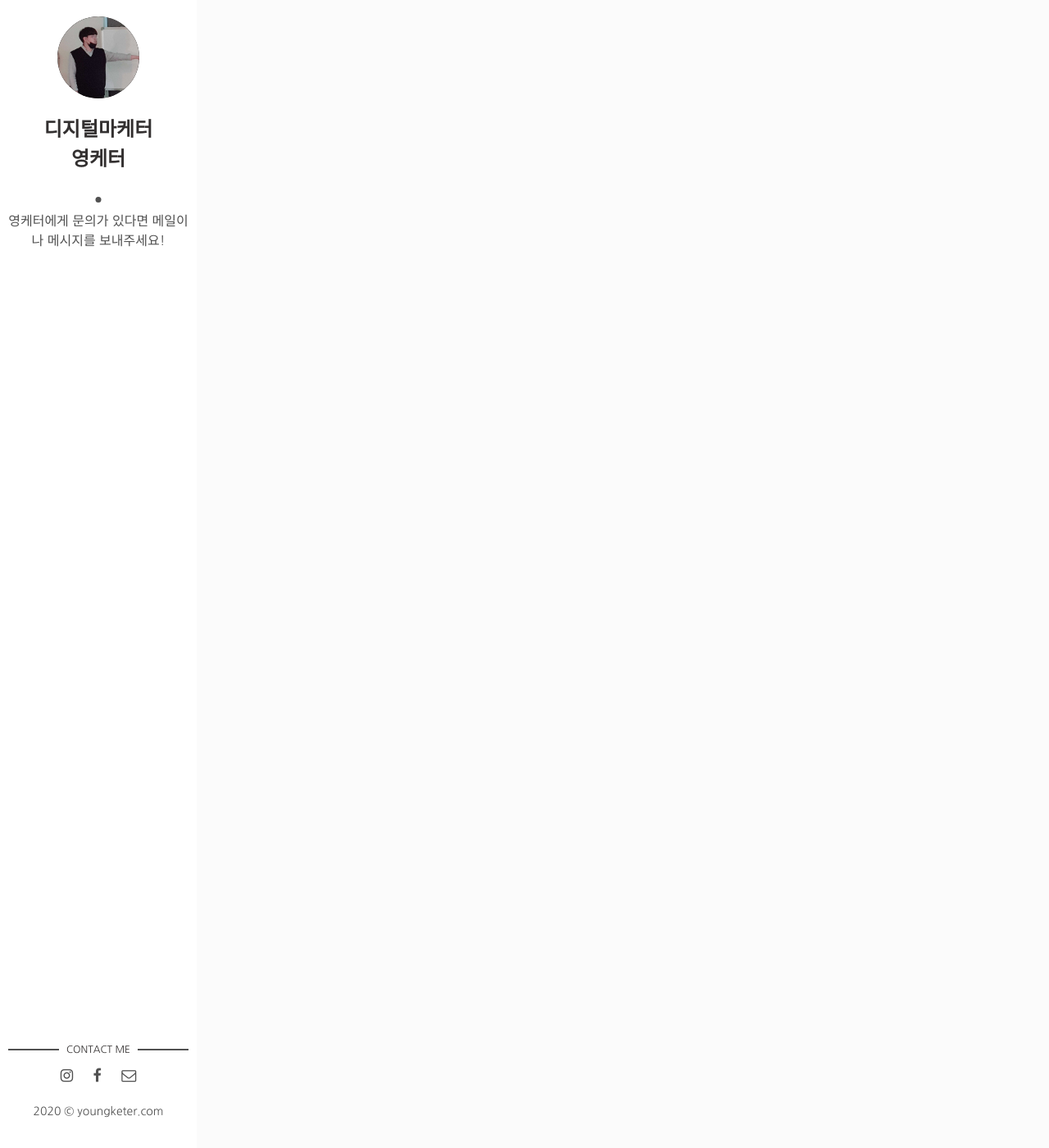
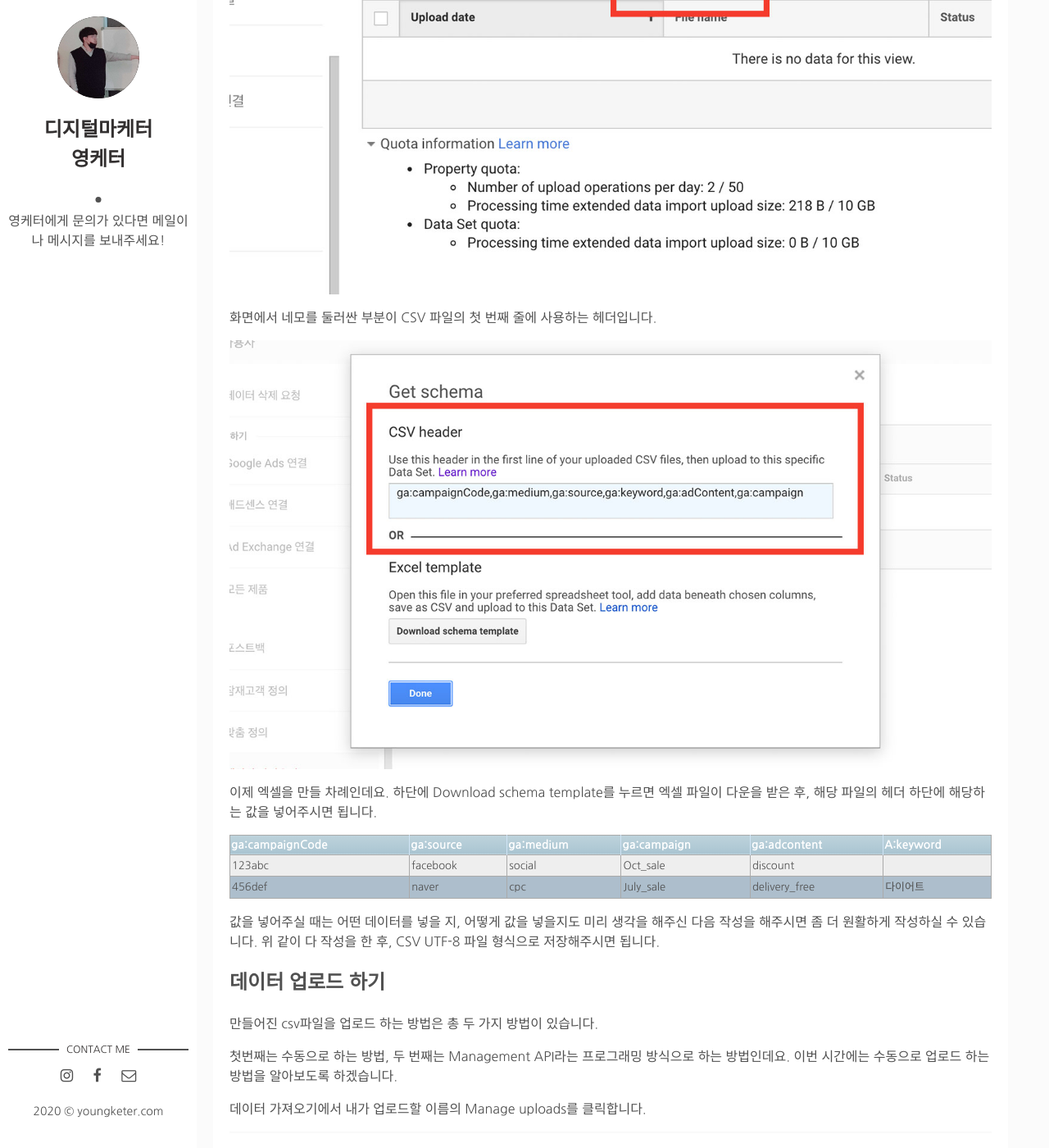
Before and after one commit to youngjungcho/marketing_Blog, a Jekyll site: the page built from _posts/2020-10-08-marketing_1.md, in a window 1280 px wide and 1400 px high, scrolled down 4891 px. Shown: the whole window at 82% size. Built offline with Jekyll 4.4.1, drawn with Linux system fonts in a browser that asks for light colours; comment, search, counter and statistics services are not loaded; some of the changed text lies outside the part shown.

Commit message:
Update 2020-10-08-marketing_1.md

```diff
--- a/_posts/2020-10-08-marketing_1.md
+++ b/_posts/2020-10-08-marketing_1.md
@@ -49,3 +49,80 @@
 캠페인 데이터 가져오기는 광고 성과에 대한 데이터를 명확하게 확인할 수 있으며, 내가 원하고자 하는 데이터를 쉽게 추가할 수 있습니다. 또한, 기존 캠페인 ID를 재사용할 수 있어 번번이 작성해야 하는 UTM과는 달리 편하게 데이터를 수정할 수 있는 장점이 있습니다.
 
 그럼 캠페인 ID를 생성하여 캠페인 데이터 가져오기를 만드는 방법을 알아보도록 하겠습니다.
+
+## 캠페인 데이터 가져오기 세팅하기 ##
+
+캠페인 데이터 가져오기를 설정하는 방법은 매우 쉽습니다.
+
+우선 광고하고자 하는 연결 URL뒤에 캠페인 ID를 추가해 줍니다.
+-> https://youngketer.com/marketing_study/?utm_id=123abcs
+
+구글애널리틱스에 로그인을 한 뒤, 관리 탭에서 속성으로 이동합니다.
+
+![데이터가져오기 이미지](/img/posts/008/001.jpg)
+
+속성항목에서 제일 하단에 데이터 가져오기를 클릭한 후, CREATE를 클릭합니다.
+
+![데이터가져오기 이미지](/img/posts/008/002.jpg)
+
+Data Set type에는 여러 가지 항목들이 있는데요. 저희는 캠페인 ID를 추가해서 데이터를 가져와야 하므로 Campaign Data를 선택 후, Continue를 클릭해주세요.
+
+![데이터가져오기 이미지](/img/posts/008/003.jpg)
+
+그럼 Data Set details가 나오는데요. 이름에는 가져오기 양식을 하나 만들어서 데이터를 넣는 방식이므로 캠페인 id는 UTM ID나 본인이 확인하기 쉬운 이름으로 작성해주세요. 그리고 이 데이터를 조회할 보기를 하나 이상 선택한 후 Continue를 선택해주세요.
+
+![데이터가져오기 이미지](/img/posts/008/004.jpg)
+
+다음 단계로 넘어가면 스키마를 정의할 수 있게 되는데요. Imported Data에서 Medium과 Source를 선택하고 Overwrite hit data는 Yes로 선택하고 저장을 눌러줍니다.
+
+![데이터가져오기 이미지](/img/posts/008/005.jpg)
+
+## CSV 파일 만들기 ##
+
+데이터 세트를 다 만든 후, CSV 파일을 만들어야 하는데요. 만드는 과정은 총 2단계로 진행됩니다.
+
+우선, 업데이트된 데이터 세트의 Action 부분의 Manage uploads를 눌러 업로드 화면으로 이동합니다. Get Schema를 누르면 아래 이미지와 같은 팝업창이 뜨는 걸 확인하실 수 있는데요.
+
+![데이터가져오기 이미지](/img/posts/008/006.jpg)
+
+화면에서 네모를 둘러싼 부분이 CSV 파일의 첫 번째 줄에 사용하는 헤더입니다.
+
+![데이터가져오기 이미지](/img/posts/008/007.jpg)
+
+이제 엑셀을 만들 차례인데요. 하단에 Download schema template를 누르면 엑셀 파일이 다운을 받은 후, 해당 파일의 헤더 하단에 해당하는 값을 넣어주시면 됩니다.
+
+| ga:campaignCode | ga:source | ga:medium | ga:campaign | ga:adcontent  | A:keyword |
+| --------------- | --------- | --------- | ----------- | ------------- | --------- |
+| 123abc          | facebook  | social    | Oct_sale    | discount      |           |
+| 456def          | naver     | cpc       | July_sale   | delivery_free | 다이어트  |
+
+값을 넣어주실 때는 어떤 데이터를 넣을 지, 어떻게 값을 넣을지도 미리 생각을 해주신 다음 작성을 해주시면 좀 더 원활하게 작성하실 수 있습니다.
+위 같이 다 작성을 한 후, CSV UTF-8 파일 형식으로 저장해주시면 됩니다.
+
+## 데이터 업로드 하기 ##
+
+만들어진 csv파일을 업로드 하는 방법은 총 두 가지 방법이 있습니다.
+
+첫번째는 수동으로 하는 방법, 두 번째는 Management API라는 프로그래밍 방식으로 하는 방법인데요. 이번 시간에는 수동으로 업로드 하는 방법을 알아보도록 하겠습니다.
+
+데이터 가져오기에서 내가 업로드할 이름의 Manage uploads를 클릭합니다.
+
+![데이터가져오기 이미지](/img/posts/008/008.jpg)
+
+UPLOAD FILE을 클릭하면 업로드 창이 나타납니다.
+
+![데이터가져오기 이미지](/img/posts/008/009.jpg)
+
+파일을 선택하면 엑셀 파일을 GA에서 확인하고 파일이 제대로 작성되었으면 Completed가 뜨면서 데이터 가져오기가 완료됩니다.
+
+![데이터가져오기 이미지](/img/posts/008/010.jpg)
+
+이렇게 파일을 업로드 하면 GA의 URL의 utm_id 매개변수에서 캠페인 ID를 검색한 다음 소스 및 매체와 결합하게 됩니다. 즉, 위의 데이터 파일을 업로드 할 경우, ?utm_id=456def가 있는 모든 세션에 Source ’naver’ 및 Medium ‘cpc’가 포함되게 됩니다.
+
+## 데이터 확인하기 ##
+
+업로드한 데이터를 확인하려면 GA에서 획득 > 전체 트래픽 또는 획득 > 채널 보고서로 이동한 다음 소스, 매체 또는 소스/매체를 기본 측정기준으로 선택하면 확인하실 수 있습니다.
+
+단, 데이터 가져오기의 데이터는 바로 적용이 되지 않고 24시간 정도 걸릴 수 있다는 점, 참고하세요!
+
+이제 데이터 가져오기에 관해 설명해 드렸는데요. 외부에서 진행되는 캠페인 데이터를 좀 더 쉽고 가볍게 확인하여 좀 더 원활하고 빠르게 업무 하시는 마케터가 되길 바랍니다. 진행하시다가 궁금한 사항이 있으시면 언제나 메시지, 메일 주시면 친절하게 알려드릴게요!
```
